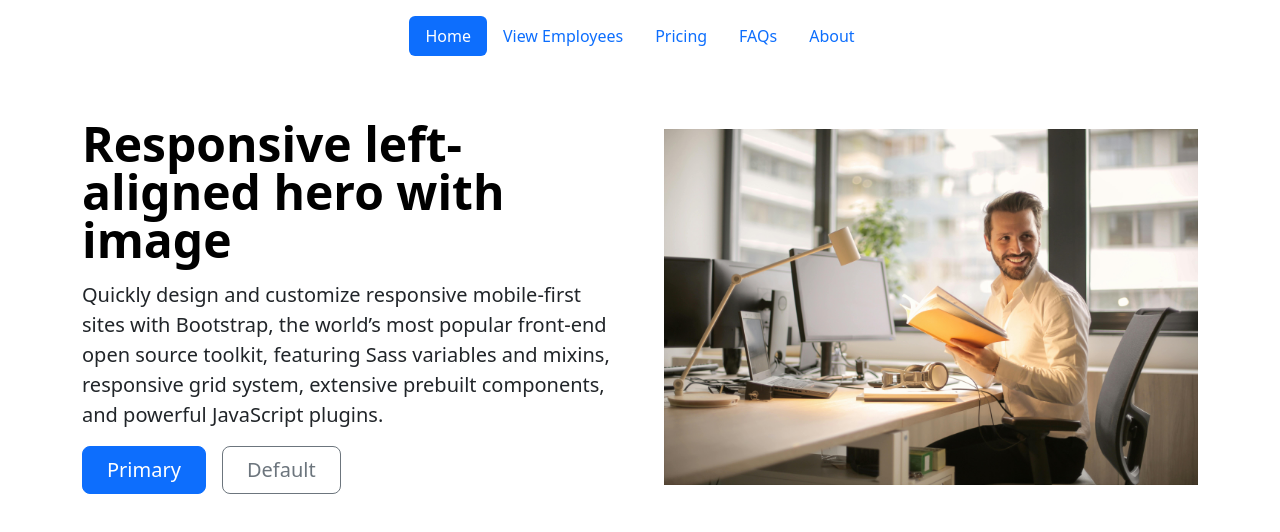
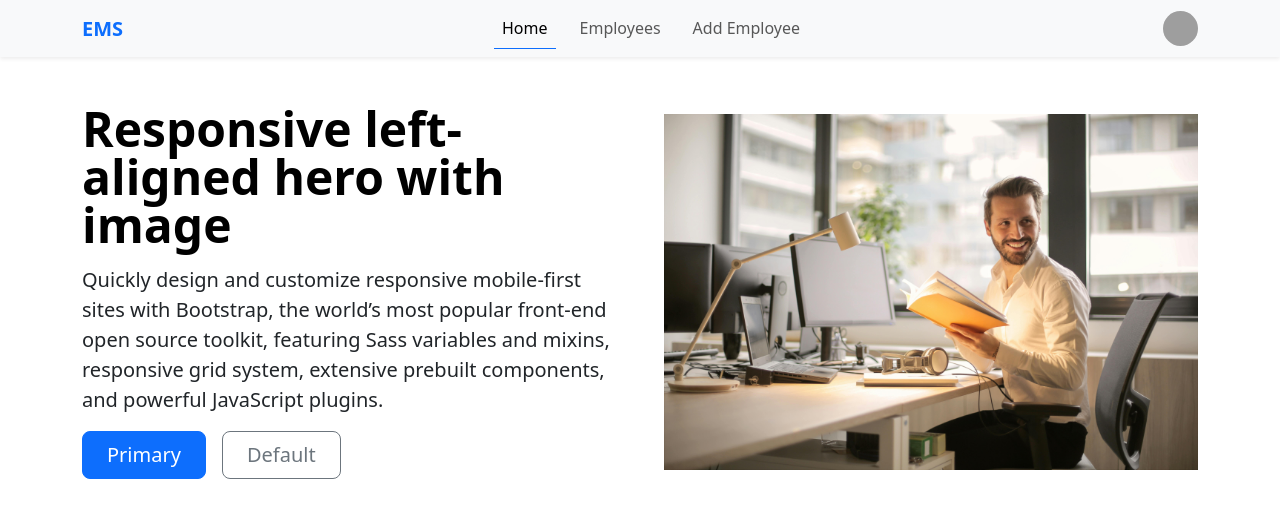
Before and after one commit to NavodRajapaksha/EMS-Frontend_angular-Employee_Management_System, an Angular app: page / in a window 1280 px wide. Shown: the top 532 px of the page. Built offline with nearby package versions, Linux system fonts and the light colour scheme; grey boxes are pictures that could not be loaded.

Commit message:
fix: navbar UI design errors

```diff
--- a/src/app/components/hero/hero.html
+++ b/src/app/components/hero/hero.html
@@ -1,4 +1,5 @@
-<div class="row flex-lg-row-reverse align-items-center g-5 py-5">
+<div class="container">
+  <div class="row flex-lg-row-reverse align-items-center g-5 py-5">
     <div class="col-10 col-sm-8 col-lg-6">
       <img
         src="employee.jpg"
@@ -24,3 +25,4 @@
       </div>
     </div>
 </div>
+</div>
--- a/src/app/components/home/home.html
+++ b/src/app/components/home/home.html
@@ -1,8 +1,6 @@
-<div class="container">
-    <div class="row">
-        <app-nav-bar></app-nav-bar>
-    </div>
-    <div class="row">
-        <app-hero></app-hero>
-    </div>
+<div class="row">
+    <app-nav-bar></app-nav-bar>
 </div>
+<div class="row ">
+    <app-hero></app-hero>
+</div>
--- a/src/app/components/nav-bar/nav-bar.html
+++ b/src/app/components/nav-bar/nav-bar.html
@@ -1,9 +1,28 @@
-<header class="d-flex justify-content-center py-3">
-  <ul class="nav nav-pills">
-    <li class="nav-item"><a href="#" class="nav-link active" routerLink="home" aria-current="page">Home</a></li>
-    <li class="nav-item"><a href="#" class="nav-link" routerLink="view-employees">View Employees</a></li>
-    <li class="nav-item"><a href="#" class="nav-link" routerLink="pricing">Pricing</a></li>
-    <li class="nav-item"><a href="#" class="nav-link" routerLink="faqs">FAQs</a></li>
-    <li class="nav-item"><a href="#" class="nav-link" routerLink="about">About</a></li>
-  </ul>
-</header>
+<nav class="navbar navbar-expand-lg navbar-light bg-light shadow-sm">
+  <div class="container">
+
+    <!-- Logo -->
+    <a class="navbar-brand fw-bold text-primary" href="#">EMS</a>
+
+    <!-- Menu -->
+    <div class="justify-content-center" id="navbarNav">
+      <ul class="navbar-nav">
+        <li class="nav-item mx-2">
+          <a class="nav-link active border-bottom border-primary" href="#">Home</a>
+        </li>
+        <li class="nav-item mx-2">
+          <a class="nav-link" href="#">Employees</a>
+        </li>
+        <li class="nav-item mx-2">
+          <a class="nav-link" href="#">Add Employee</a>
+        </li>
+      </ul>
+    </div>
+
+    <!-- User Avatar -->
+    <div>
+      <img src="https://i.pravatar.cc/35" class="rounded-circle" alt="user">
+    </div>
+
+  </div>
+</nav>
```
